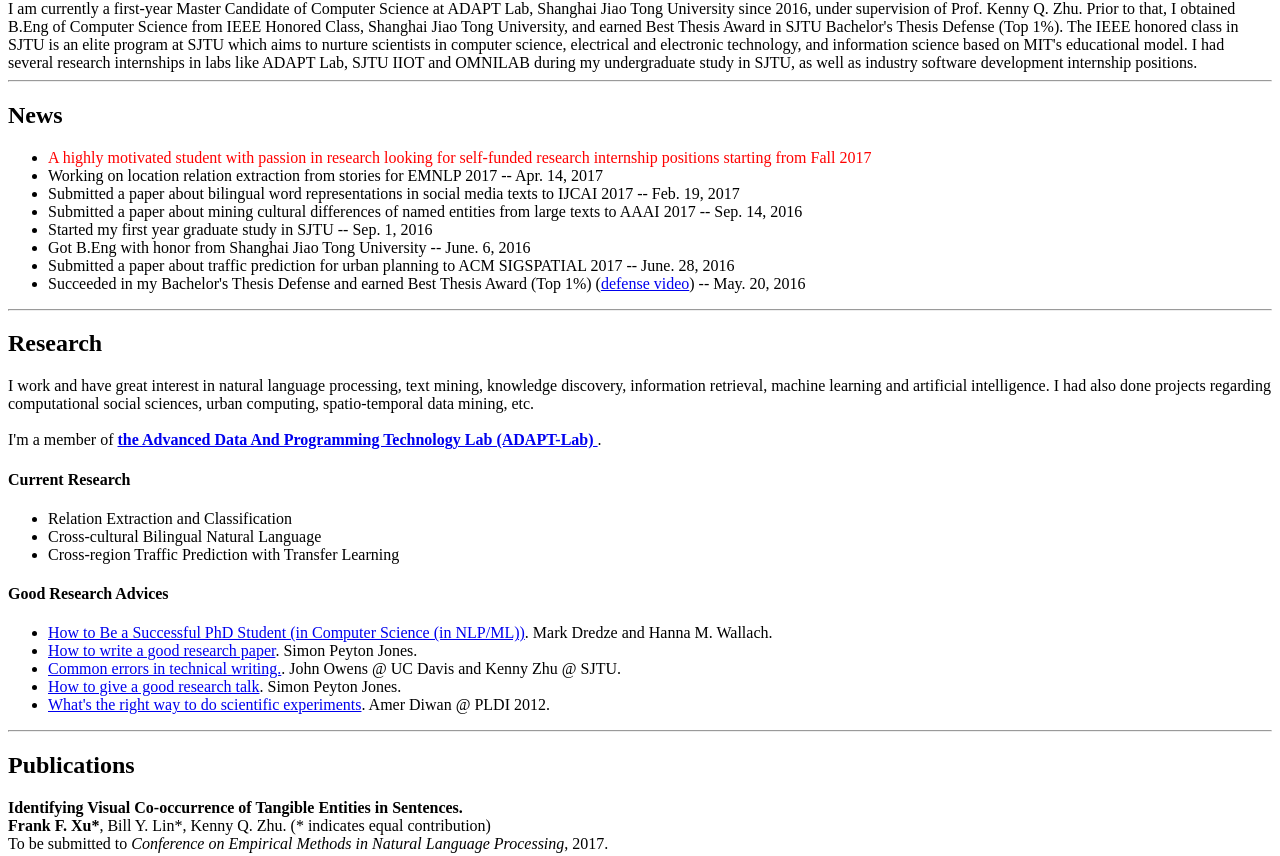
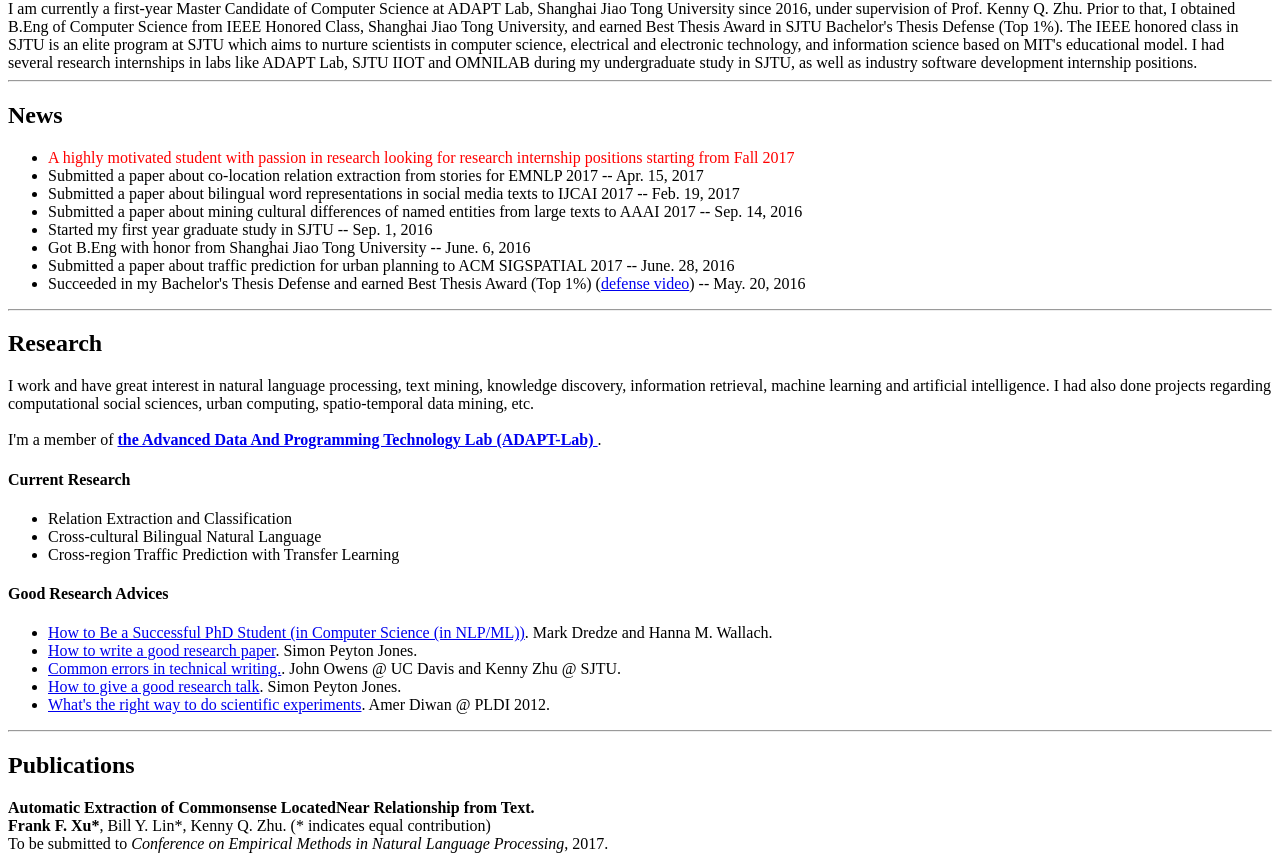
Before and after one commit to frankxu2004/frankxu2004.github.io, a plain HTML site: page index.html in a window 1280 px wide. Shown: the part 319-1175 px from the top of the page. Drawn offline with Linux system fonts and the light colour scheme.

Commit message:
update page

```diff
--- a/index.html
+++ b/index.html
@@ -55,8 +55,8 @@ I had several research internships in labs like ADAPT Lab, SJTU IIOT and OMNILAB
 <hr>
 <h2><a name ="news">News</a></h2>
 <ul>
-<li><font color="red">A highly motivated student with passion in research looking for self-funded research internship positions starting from Fall 2017</font></li>
-<li>Working on location relation extraction from stories for EMNLP 2017 -- Apr. 14, 2017
+<li><font color="red">A highly motivated student with passion in research looking for research internship positions starting from Fall 2017</font></li>
+<li>Submitted a paper about co-location relation extraction from stories for EMNLP 2017 -- Apr. 15, 2017
 <li>Submitted a paper about bilingual word representations in social media texts to IJCAI 2017 -- Feb. 19, 2017
 <li>Submitted a paper about mining cultural differences of named entities from large texts to AAAI 2017 -- Sep. 14, 2016
 <li>Started my first year graduate study in SJTU -- Sep. 1, 2016
@@ -94,7 +94,7 @@ Simon Peyton Jones.
 <hr>
 <h2><a name ="publications">Publications</a></h2>
 <p>
-<b>Identifying Visual Co-occurrence of Tangible Entities in Sentences.</b><br>
+<b>Automatic Extraction of Commonsense LocatedNear Relationship from Text.</b><br>
 <b>Frank F. Xu*</b>, Bill Y. Lin*, Kenny Q. Zhu. (* indicates equal contribution)<br>
 To be submitted to <i>Conference on Empirical Methods in Natural Language Processing</i>, 2017.
 
@@ -146,7 +146,7 @@ Bachelor's Thesis (Best Thesis Award, Top 1%), 2016. <a href="thesis.pdf">[PDF]<
 
 
 <hr>
-This page was last modified on March 28, 2017<br><br>
+This page was last modified on April 16, 2017<br><br>
 This page was initially created on May 1, 2016<br><br>
 </body>
 <script>
```
Also changed, not shown: 1 other file.
